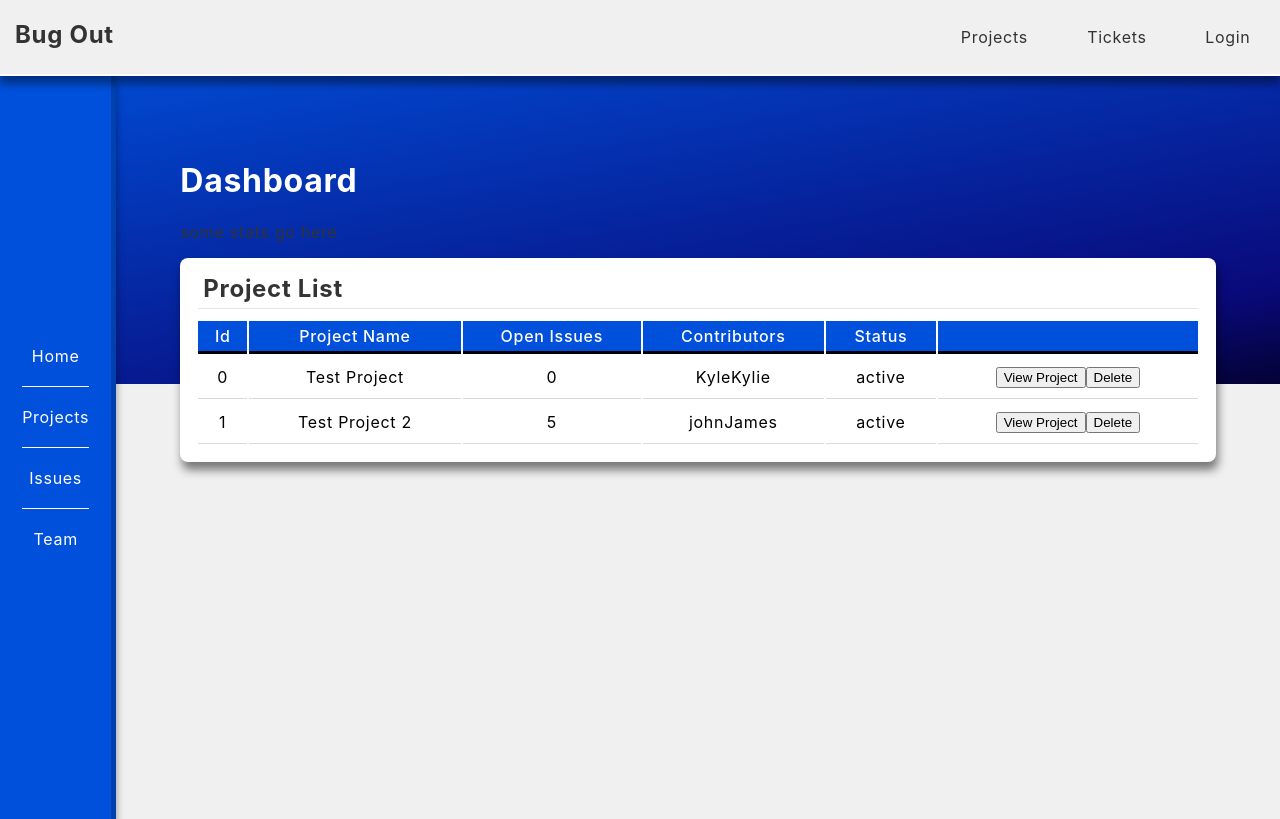
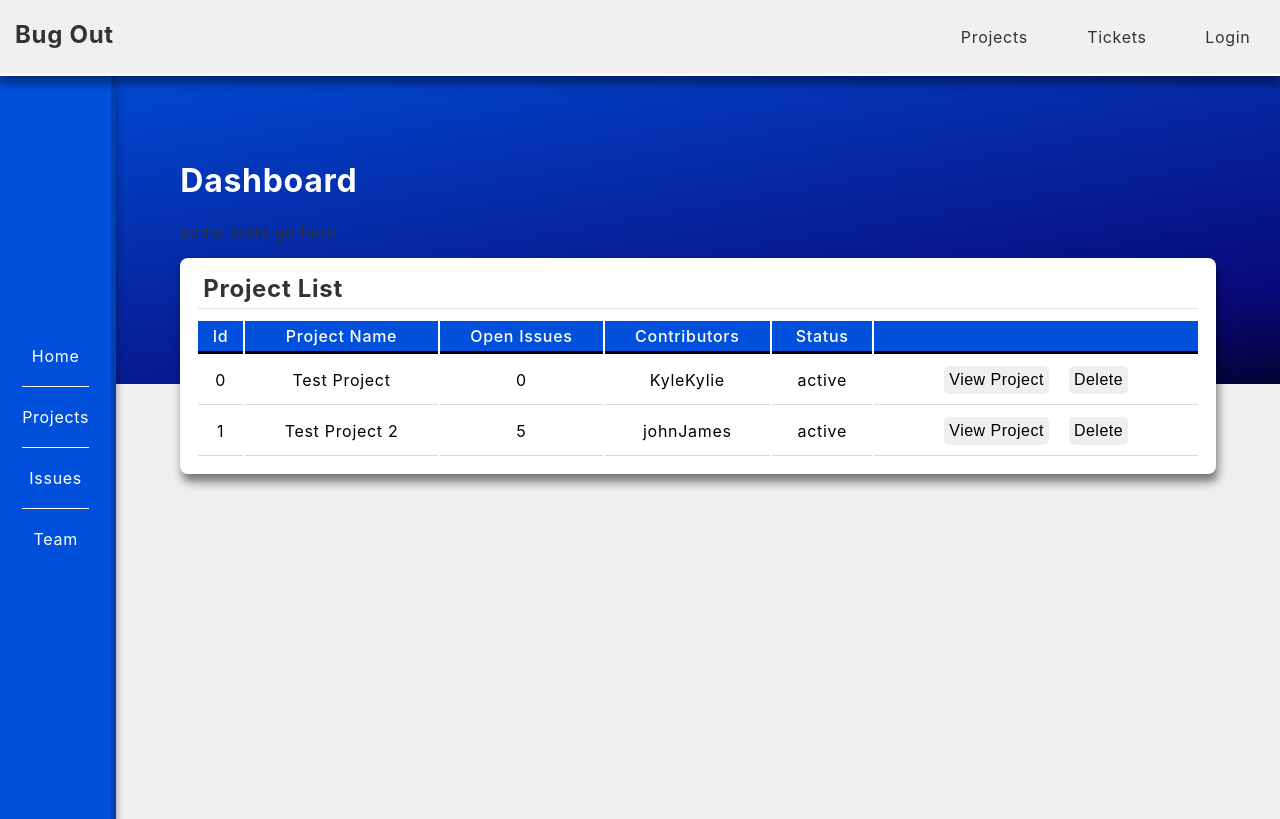
Before and after one commit to Jamie-Muir/bugout, a React (Create React App) app: page / in a window 1280 px wide. Shown: the top 819 px of the page. Built offline with nearby package versions, Linux system fonts and the light colour scheme.

Commit message:
table button styling, come back n add destructive btn

```diff
--- a/src/components/UI/Table.js
+++ b/src/components/UI/Table.js
@@ -26,7 +26,7 @@ const TableButtons = (props) => {
 						View Project
 					</button>
 				</Link>
-				<button>
+				<button className={classes.destructive}>
 					Delete
 				</button>
 			</td>
--- a/src/components/UI/Table.modules.scss
+++ b/src/components/UI/Table.modules.scss
@@ -22,3 +22,25 @@ table {
 		}
 	}
 }
+
+button {
+	margin: 0 10px;
+	padding: 5px;
+	// background-color: rgb(0 0 0 / 0);
+	border: none;
+	cursor: pointer;
+	font-size: 1em;
+	letter-spacing: .5px;
+	border-radius: 5px;
+	transition: all ease .15s;
+
+	&:hover {
+		background-color: red;
+	}
+
+	&:hover:not(.destructive) {
+		background-color: var(--accent-colour);
+		color: var(--heading-colour);
+	}
+
+}
```
